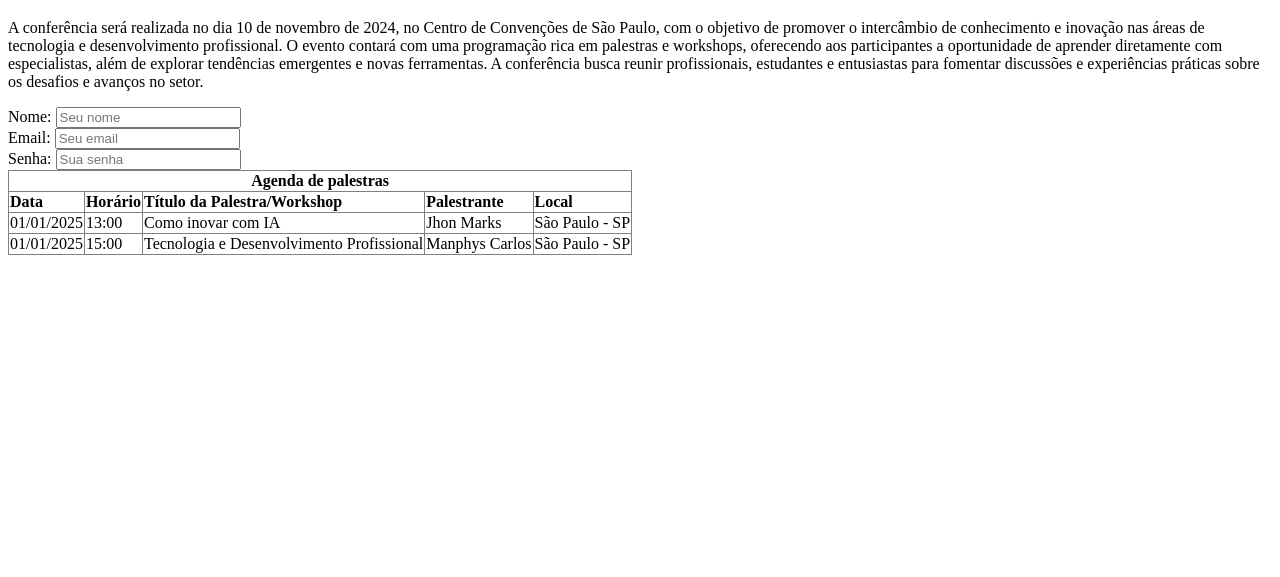
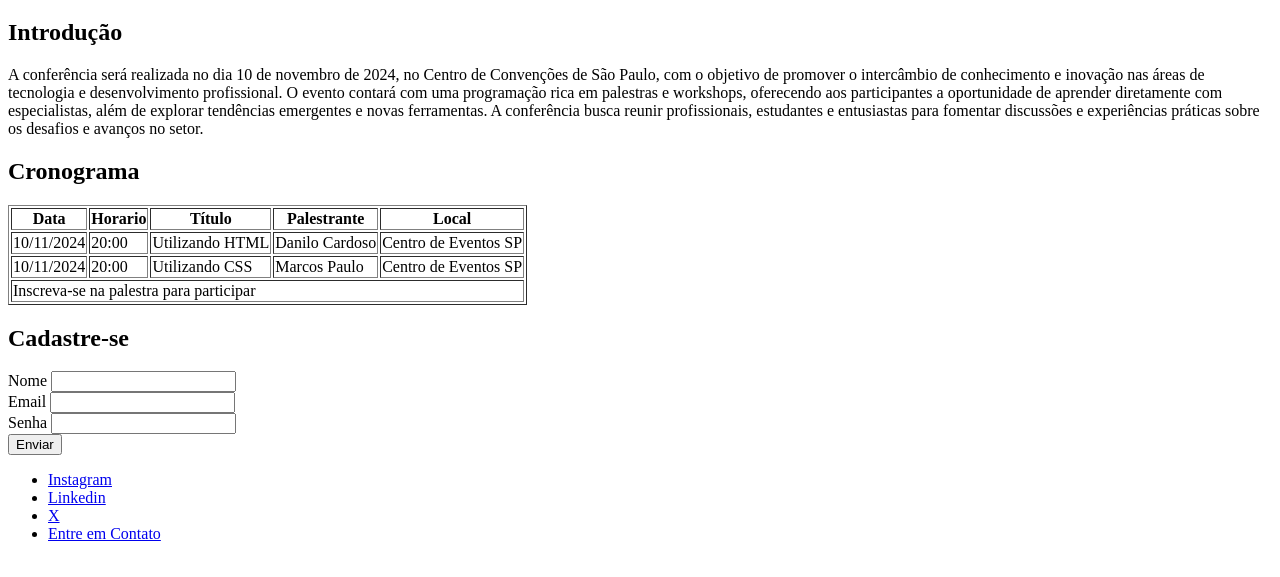
Before and after one commit to DanCardoso15/aulas-soulcode, a plain HTML site: page Aula 3 - Prof. Adriano Gomes/Atividade - Tabelas, HTML Semântico e Formulários/atividade_html_semantico.html in a window 1280 px wide. Shown: the part 61-638 px from the top of the page. Drawn offline with Linux system fonts and the light colour scheme.

Commit message:
Atividade aula 3

```diff
--- a/Aula 3 - Prof. Adriano Gomes/Atividade - Tabelas, HTML Semântico e Formulários/atividade_html_semantico.html
+++ b/Aula 3 - Prof. Adriano Gomes/Atividade - Tabelas, HTML Semântico e Formulários/atividade_html_semantico.html
@@ -6,62 +6,81 @@
     <title>Atividade de HTML Semântico</title>
 </head>
 <body>
-    <h1>Agenda da Conferência de Tecnologia</h1>
+    <header>
+        <h1>Agenda da Conferência de Tecnologia</h1>
+    </header>
+
     <section>
+        <h2>Introdução</h2>
         <p>
             A conferência será realizada no dia 10 de novembro de 2024, no Centro de Convenções de São Paulo, com o objetivo de promover o intercâmbio de conhecimento e inovação nas áreas de tecnologia e desenvolvimento profissional. O evento contará com uma programação rica em palestras e workshops, oferecendo aos participantes a oportunidade de aprender diretamente com especialistas, além de explorar tendências emergentes e novas ferramentas. A conferência busca reunir profissionais, estudantes e entusiastas para fomentar discussões e experiências práticas sobre os desafios e avanços no setor.
         </p>
     </section>
 
-    <form>
-        <!-- O atributo "for" vincula o campo e o rótulo -->
-        <!-- placeholder é uma dica para o usuário -->
-        <div>
-            <label for="cNome">Nome:</label>
-            <input type="text" id="cNome" name="nome" placeholder="Seu nome" required>
-            <!-- "required" torna o campo de preenchimento obrigatório -->
-        </div>
+    <section>
+        <h2>Cronograma</h2>
+            <table border="1">
+                <thead>
+                    <tr>
+                        <th>Data</th>
+                        <th>Horario</th>
+                        <th>Título</th>
+                        <th>Palestrante</th>
+                        <th>Local</th>
+                    </tr>
+                </thead>
+                <tbody>
+                    <tr>
+                        <td>10/11/2024</td>
+                        <td>20:00</td>
+                        <td>Utilizando HTML</td>
+                        <td>Danilo Cardoso</td>
+                        <td>Centro de Eventos SP</td>
+                    </tr>
+                    <tr>
+                        <td>10/11/2024</td>
+                        <td>20:00</td>
+                        <td>Utilizando CSS</td>
+                        <td>Marcos Paulo</td>
+                        <td>Centro de Eventos SP</td>
+                    </tr>
+                </tbody>
+                    <tfoot>
+                        <tr>
+                            <td colspan=5>Inscreva-se na palestra para participar</td>
+                        </tr>
+                    </tfoot>
+            </table>
+    </section>
 
-        <div>
-            <label for="cEmail">Email:</label>
-            <input type="email" id="cEmail" name="email" placeholder="Seu email" required>
-        </div>
+    <section>
+        <h2>Cadastre-se</h2>
+        <form action="">
+            <label for="nome">Nome</label>
+            <input type="text" id="nome"> <br>
 
-        <div>
-            <label for="cSenha">Senha:</label>
-        <!-- "minlength" é usado para limitar a quantidade de caracteres do campo -->
-            <input type="password" id="cSenha" name="senha" placeholder="Sua senha" minlength="8" required>
-        </div>
-    </form>
+            <label for="email">Email</label>
+            <input type="email" id="email"> <br>
 
-    <table border="1" style="border-collapse: collapse;"> <!-- Inicio da tabela -->
-        <tr> <!-- Linha 1 -->
-            <th colspan="5"><strong>Agenda de palestras</strong></th> <!-- Coluna 1, 2 e 3 -->
-        </tr>
+            <label for="senha">Senha</label>
+            <input type="password" id="senha"> <br>
 
-        <tr> <!-- Linha 2 -->
-            <td ><strong>Data</strong></td> <!-- Coluna 1 -->
-            <td><strong>Horário</strong></td> <!-- Coluna 2 -->
-            <td><strong>Título da Palestra/Workshop</strong></td> <!-- Coluna 3 -->
-            <td><strong>Palestrante</strong></td> <!-- Coluna 4 -->
-            <td><strong>Local</strong></td> <!-- Coluna 5 -->
-        </tr>
+            <button>Enviar</button>
+        </form>
+    </section>
 
-        <tr> <!-- Linha 3 -->
-            <td>01/01/2025</td> <!-- Coluna 1 -->
-            <td>13:00</td> <!-- Coluna 2 -->
-            <td>Como inovar com IA</td> <!-- Coluna 3 -->
-            <td>Jhon Marks</td> <!-- Coluna 4 -->
-            <td>São Paulo - SP</td> <!-- Coluna 5 -->
-        </tr>
 
-        <tr> <!-- Linha 3 -->
-            <td>01/01/2025</td> <!-- Coluna 1 -->
-            <td>15:00</td> <!-- Coluna 2 -->
-            <td>Tecnologia e Desenvolvimento Profissional</td> <!-- Coluna 3 -->
-            <td>Manphys Carlos</td> <!-- Coluna 4 -->
-            <td>São Paulo - SP</td> <!-- Coluna 5 -->
-        </tr>
-    </table>
+    <footer>
+        <aside>
+        <nav>
+            <ul>
+                <li><a href="https://instagram.com.br">Instagram</a></li>
+                <li><a href="https://Linkedin.com,br">Linkedin</a></li>
+                <li><a href="https://x.com.br">X</a></li>
+                <li><a href="https://Eventos.com.br">Entre em Contato</a></li>
+            </ul>
+        </nav>
+    </aside>
+    </footer>
 </body>
 </html>
```
